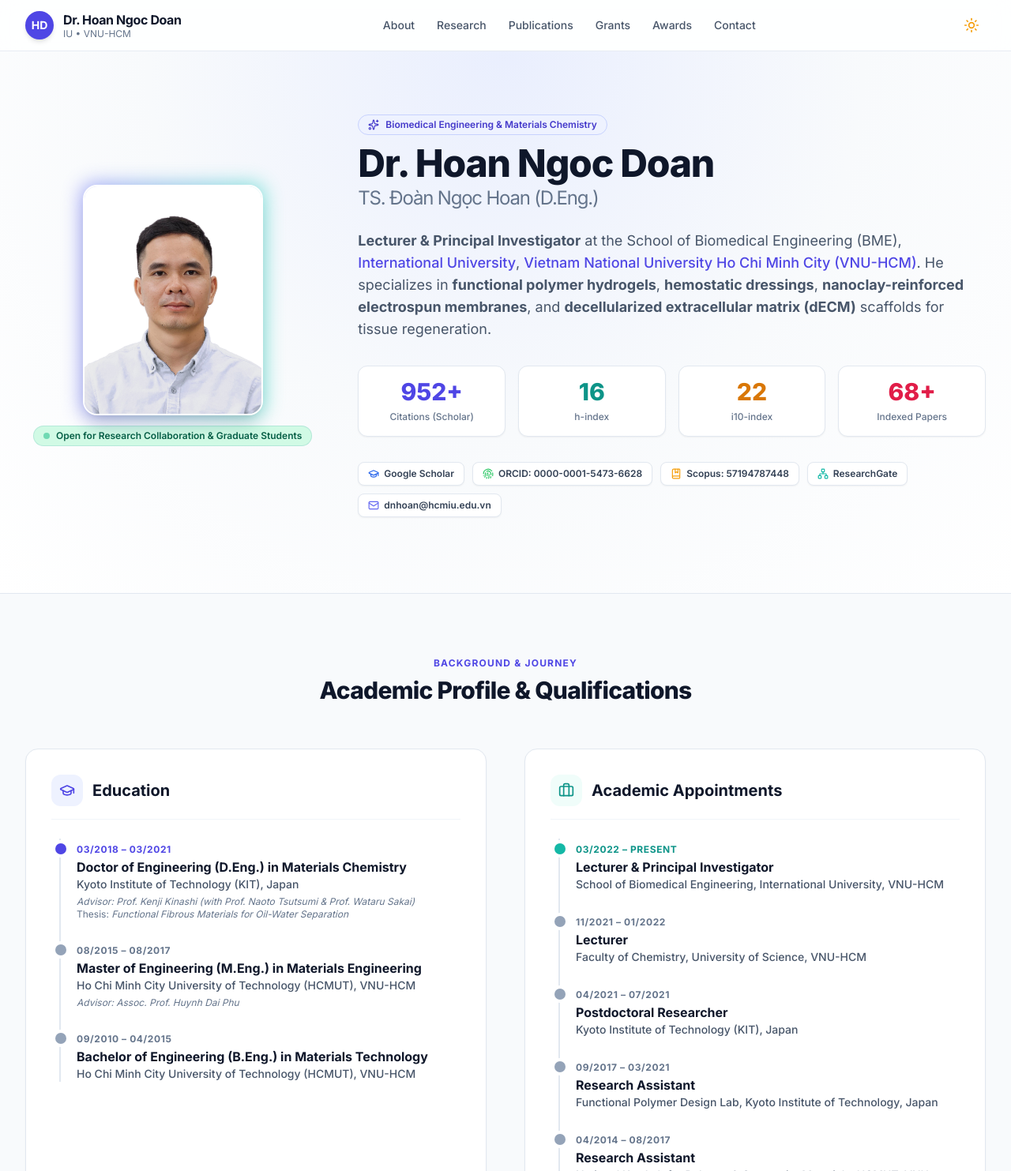
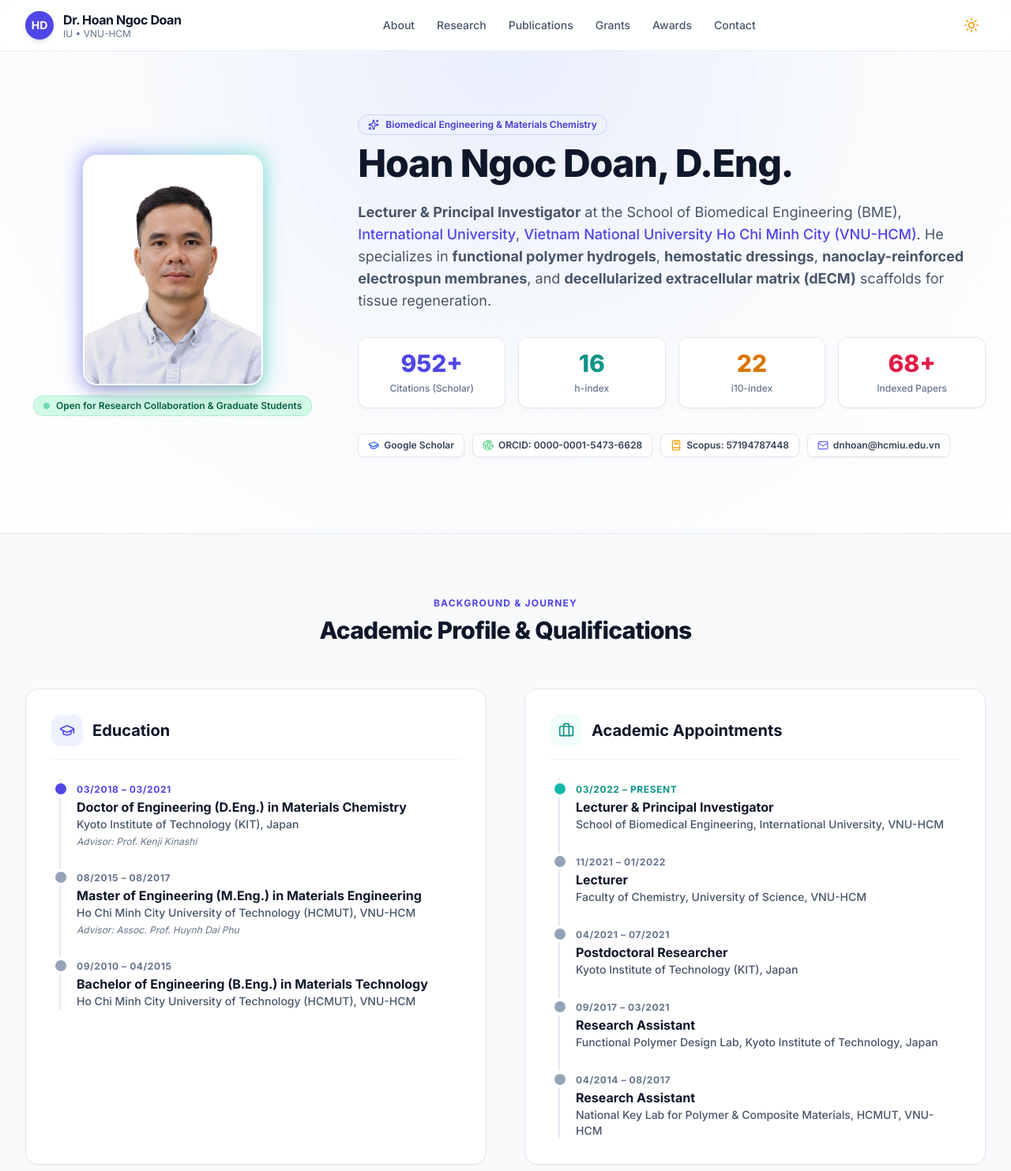
Before and after one commit to NgocHoanDoan/ngochoandoan.github.io, a plain HTML site: page index.html in a window 1280 px wide. Shown: the top 1483 px of the page at 79% size. Drawn offline with nearby package versions, Linux system fonts and the light colour scheme.

Commit message:
Update index.html

```diff
--- a/index.html
+++ b/index.html
@@ -4,7 +4,7 @@
   <meta charset="UTF-8">
   <meta name="viewport" content="width=device-width, initial-scale=1.0">
   <title>Dr. Hoan Ngoc Doan | Biomedical Engineering & Biomaterials</title>
-  <meta name="description" content="Academic homepage of Dr. Hoan Ngoc Doan (TS. Đoàn Ngọc Hoan), Lecturer and Principal Investigator at School of Biomedical Engineering, International University, VNU-HCM.">
+  <meta name="description" content="Academic homepage of Dr. Hoan Ngoc Doan, Lecturer and Principal Investigator at School of Biomedical Engineering, International University, VNU-HCM.">
   <meta name="keywords" content="Hoan Ngoc Doan, Doan Ngoc Hoan, Biomedical Engineering, Biomaterials, Hydrogels, Electrospinning, dECM, Tissue Engineering">
 
   <!-- Open Graph -->
@@ -163,8 +163,8 @@
               Biomedical Engineering & Materials Chemistry
             </div>
             <h1 class="text-3xl sm:text-4xl lg:text-5xl font-extrabold text-slate-900 dark:text-white tracking-tight">
-              Dr. Hoan Ngoc Doan
-              <span class="block text-xl sm:text-2xl font-normal text-slate-500 dark:text-slate-400 mt-1">TS. Đoàn Ngọc Hoan (D.Eng.)</span>
+             Hoan Ngoc Doan, D.Eng.
+
             </h1>
           </div>
 
@@ -210,9 +210,6 @@
               <i data-lucide="book-marked" class="w-3.5 h-3.5 text-amber-500"></i>
               Scopus: 57194787448
             </a>
-            <a href="https://www.researchgate.net/profile/Hoan-Doan-2" target="_blank" class="inline-flex items-center gap-1.5 px-3 py-1.5 rounded-lg text-xs font-semibold bg-white dark:bg-slate-900 text-slate-700 dark:text-slate-200 border border-slate-200 dark:border-slate-800 hover:border-teal-500 hover:text-teal-600 dark:hover:text-teal-400 transition-all shadow-sm">
-              <i data-lucide="network" class="w-3.5 h-3.5 text-teal-500"></i>
-              ResearchGate
             </a>
             <a href="mailto:dnhoan@hcmiu.edu.vn" class="inline-flex items-center gap-1.5 px-3 py-1.5 rounded-lg text-xs font-semibold bg-white dark:bg-slate-900 text-slate-700 dark:text-slate-200 border border-slate-200 dark:border-slate-800 hover:border-indigo-500 hover:text-indigo-600 dark:hover:text-indigo-400 transition-all shadow-sm">
               <i data-lucide="mail" class="w-3.5 h-3.5 text-indigo-500"></i>
@@ -252,8 +249,8 @@
               <span class="text-xs font-bold text-indigo-600 dark:text-indigo-400 uppercase tracking-wider">03/2018 – 03/2021</span>
               <h4 class="text-base font-bold text-slate-900 dark:text-white">Doctor of Engineering (D.Eng.) in Materials Chemistry</h4>
               <p class="text-sm font-medium text-slate-600 dark:text-slate-300">Kyoto Institute of Technology (KIT), Japan</p>
-              <p class="text-xs text-slate-500 dark:text-slate-400 mt-1 italic">Advisor: Prof. Kenji Kinashi (with Prof. Naoto Tsutsumi & Prof. Wataru Sakai)</p>
-              <p class="text-xs text-slate-500 dark:text-slate-400">Thesis: <i>Functional Fibrous Materials for Oil-Water Separation</i></p>
+              <p class="text-xs text-slate-500 dark:text-slate-400 mt-1 italic">Advisor: Prof. Kenji Kinashi </p>
+              <p class="text-xs text-slate-500 dark:text-slate-400"> </p>
             </div>
 
             <!-- Master -->
@@ -714,8 +711,8 @@
           </div>
           <h3 class="text-base font-bold text-slate-900 dark:text-white mb-2">Email Address</h3>
           <p class="text-xs text-slate-600 dark:text-slate-300 space-y-1">
-            <a href="mailto:dnhoan@hcmiu.edu.vn" class="block font-semibold text-indigo-600 dark:text-indigo-400 hover:underline">dnhoan@hcmiu.edu.vn</a>
-            <a href="mailto:ngochoandoan@gmail.com" class="block text-slate-500 hover:underline">ngochoandoan@gmail.com</a>
+            <a href="mailto:dnhoan(at)hcmiu.edu.vn" class="block font-semibold text-indigo-600 dark:text-indigo-400 hover:underline">dnhoan@hcmiu.edu.vn</a>
+            <a href="mailto:ngochoandoan(at)gmail.com" class="block text-slate-500 hover:underline">ngochoandoan@gmail.com</a>
           </p>
         </div>
 
```
